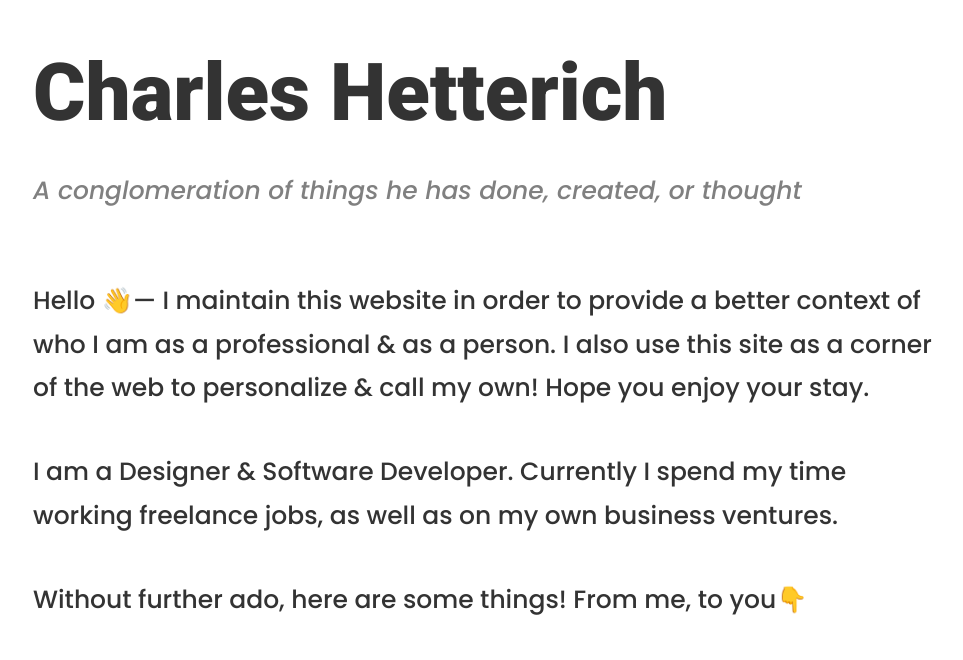
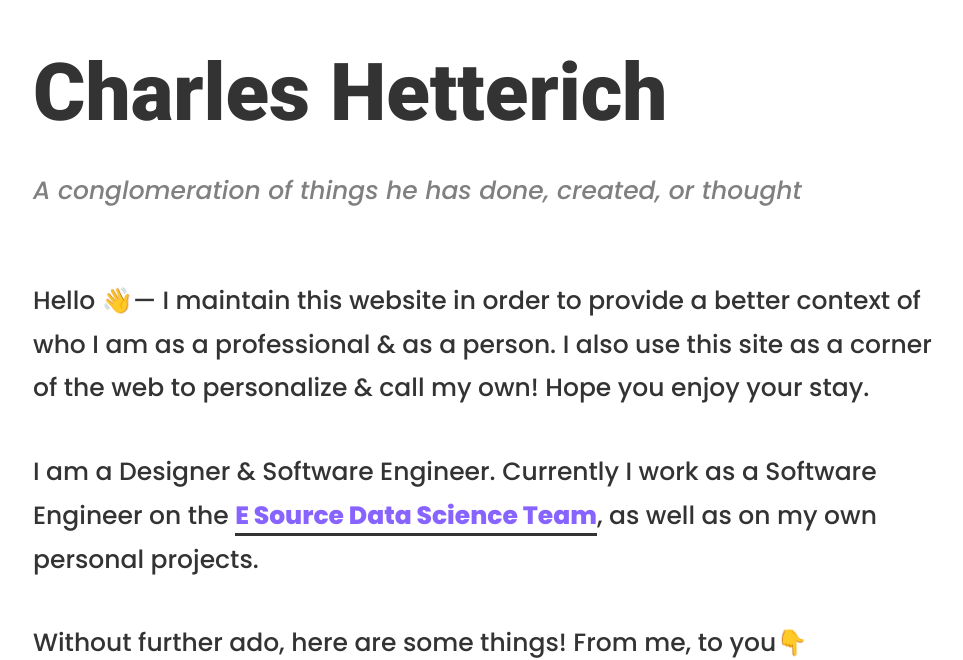
Before and after one commit to charlesHetterich/Personal-Site-Project, a React (Create React App) app: page / in a window 1280 px wide. Shown: the part 147-807 px from the top of the page, without its empty margins (157-1120 px from the left). Built offline with nearby package versions, Linux system fonts and the light colour scheme; the HTML template or start-up script is replaced by a standard one.

Commit message:
updated bio for new job

```diff
--- a/src/Views/Home.tsx
+++ b/src/Views/Home.tsx
@@ -6,7 +6,12 @@ import {
   Emoji,
   Title as _title,
   Body as _body,
+  CustomArticleComponents,
 } from "../Util/Components";
+
+const { InlineLink } = CustomArticleComponents({
+  inlineColor: "#8763ff",
+});
 
 export function Home() {
   return (
@@ -22,8 +27,12 @@ export function Home() {
         enjoy your stay.
       </Body>
       <Body>
-        I am a Designer & Software Developer. Currently I spend my time working
-        freelance jobs, as well as on my own business ventures.
+        I am a Designer & Software Engineer. Currently I work as a Software
+        Engineer on the{" "}
+        <InlineLink href="https://www.esource.com/data-science" type="external">
+          E Source Data Science Team
+        </InlineLink>
+        , as well as on my own personal projects.
       </Body>
       <Body>
         Without further ado, here are some things! From me, to you
```
